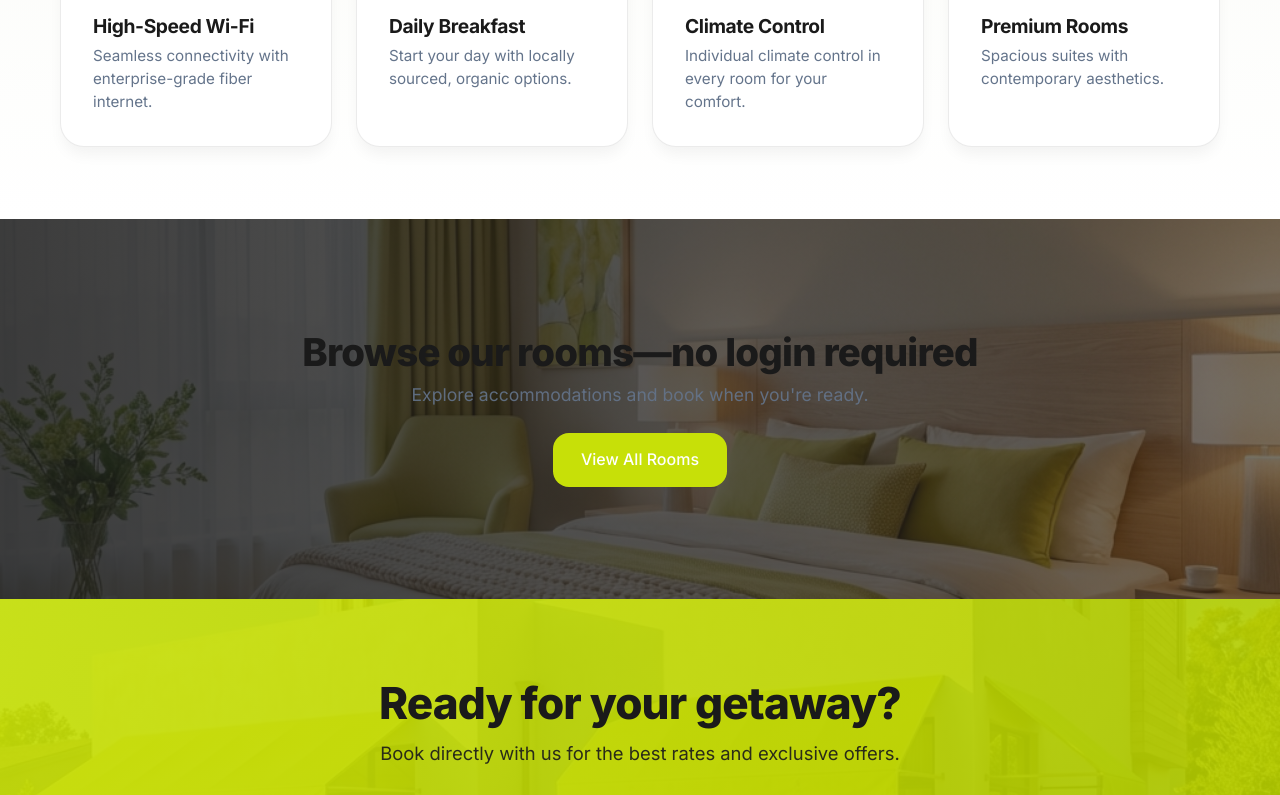
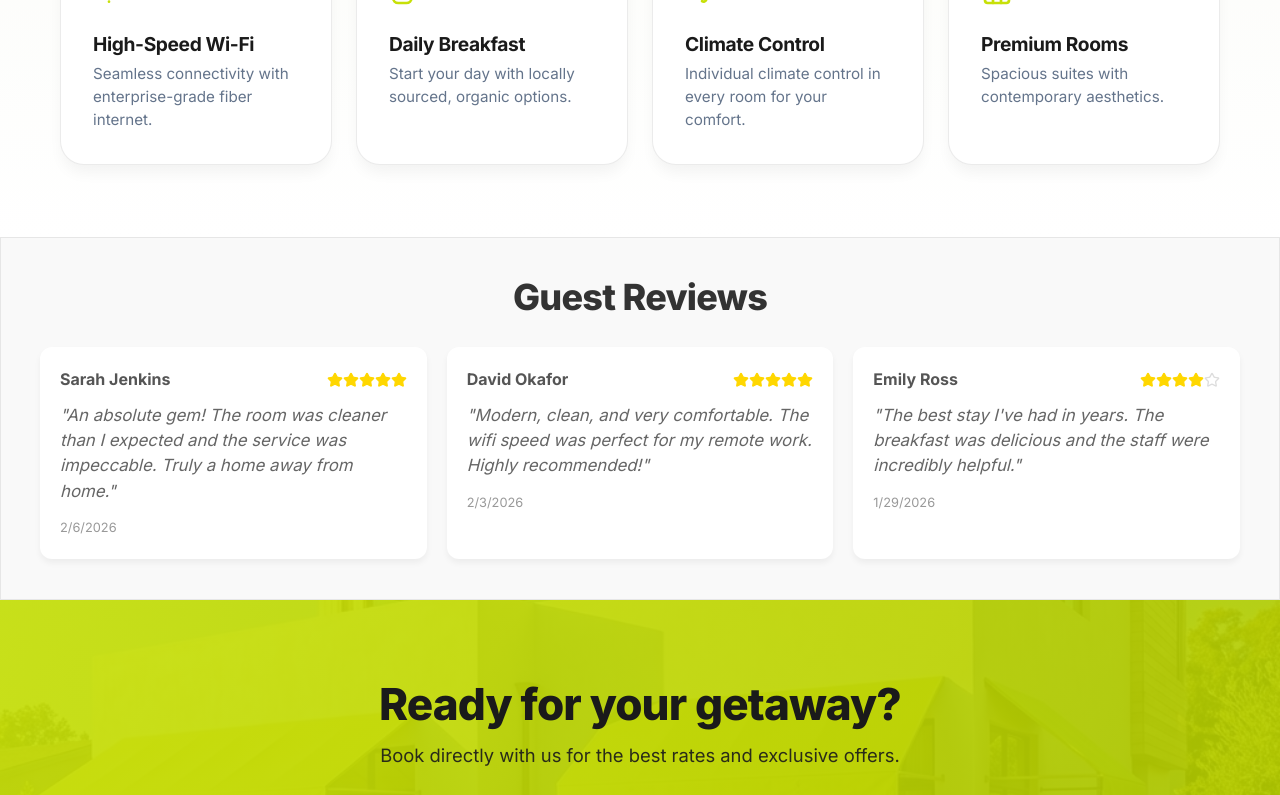
Before and after one commit to otemidola1/brenthareninnovation, a React (Vite) app: page / in a window 1280 px wide. Shown: the part 1815-2610 px from the top of the page. Built offline with nearby package versions, Linux system fonts and the light colour scheme; no server answers; the database is empty.

Commit message:
Replace CTA with Review Section and add mock reviews

```diff
--- a/src/components/ReviewSection.jsx
+++ b/src/components/ReviewSection.jsx
@@ -5,18 +5,44 @@ import { Star } from 'lucide-react';
 const ReviewSection = ({ limit }) => {
     const [reviews, setReviews] = useState([]);
 
+    const MOCK_REVIEWS = [
+        {
+            id: 'mock-1',
+            User: { name: 'Sarah Jenkins' },
+            rating: 5,
+            comment: 'An absolute gem! The room was cleaner than I expected and the service was impeccable. Truly a home away from home.',
+            createdAt: new Date(Date.now() - 86400000 * 2).toISOString()
+        },
+        {
+            id: 'mock-2',
+            User: { name: 'David Okafor' },
+            rating: 5,
+            comment: 'Modern, clean, and very comfortable. The wifi speed was perfect for my remote work. Highly recommended!',
+            createdAt: new Date(Date.now() - 86400000 * 5).toISOString()
+        },
+        {
+            id: 'mock-3',
+            User: { name: 'Emily Ross' },
+            rating: 4,
+            comment: 'The best stay I\'ve had in years. The breakfast was delicious and the staff were incredibly helpful.',
+            createdAt: new Date(Date.now() - 86400000 * 10).toISOString()
+        }
+    ];
+
     useEffect(() => {
         const fetchReviews = async () => {
             try {
                 // Fetch only approved reviews
                 const data = await api.getReviews(false, true);
+                const reviewsToShow = data.length > 0 ? data : MOCK_REVIEWS;
+
                 if (limit) {
-                    setReviews(data.slice(0, limit));
+                    setReviews(reviewsToShow.slice(0, limit));
                 } else {
-                    setReviews(data);
+                    setReviews(reviewsToShow);
                 }
             } catch (_) {
-                setReviews([]);
+                setReviews(MOCK_REVIEWS.slice(0, limit || MOCK_REVIEWS.length));
             }
         };
         fetchReviews();
--- a/src/pages/Home.css
+++ b/src/pages/Home.css
@@ -106,6 +106,7 @@
         opacity: 0;
         transform: translateY(24px);
     }
+
     to {
         opacity: 1;
         transform: translateY(0);
@@ -237,52 +238,7 @@
     line-height: 1.5;
 }
 
-/* ----- Image strip ----- */
-.home-image-strip {
-    position: relative;
-    min-height: 380px;
-    display: flex;
-    align-items: center;
-    justify-content: center;
-    overflow: hidden;
-}
 
-.image-strip-bg {
-    position: absolute;
-    inset: 0;
-    background-size: cover;
-    background-position: center;
-}
-
-.image-strip-overlay {
-    position: absolute;
-    inset: 0;
-    background: linear-gradient(90deg, rgba(26, 26, 26, 0.85) 0%, rgba(26, 26, 26, 0.6) 100%);
-}
-
-.image-strip-content {
-    position: relative;
-    z-index: 2;
-    text-align: center;
-    color: white;
-}
-
-.image-strip-content h2 {
-    font-size: clamp(1.75rem, 3vw, 2.5rem);
-    font-weight: 800;
-    margin-bottom: 0.5rem;
-}
-
-.image-strip-content p {
-    font-size: 1.1rem;
-    opacity: 0.9;
-    margin-bottom: 1.5rem;
-}
-
-.btn-lg {
-    padding: 14px 28px;
-    font-size: 1rem;
-}
 
 /* ----- CTA ----- */
 .cta-section {
--- a/src/pages/Home.jsx
+++ b/src/pages/Home.jsx
@@ -93,20 +93,12 @@ const Home = () => {
             </section>
 
             {/* Full-bleed image */}
-            <section className="home-image-strip">
-                <div className="image-strip-bg" style={{ backgroundImage: `url(${roomImage})` }} />
-                <div className="image-strip-overlay" />
-                <div className="container image-strip-content">
-                    <h2>Browse our rooms—no login required</h2>
-                    <p>Explore accommodations and book when you're ready.</p>
-                    <Link to="/rooms" className="btn btn-primary btn-lg">View All Rooms</Link>
-                </div>
-            </section>
-
-            {/* Reviews */}
+            {/* Reviews Section (Replaces "Browse our rooms") */}
             <div className="bg-checkered">
                 <ReviewSection limit={3} />
             </div>
+
+
 
             {/* CTA */}
             <section className="cta-section">
```
